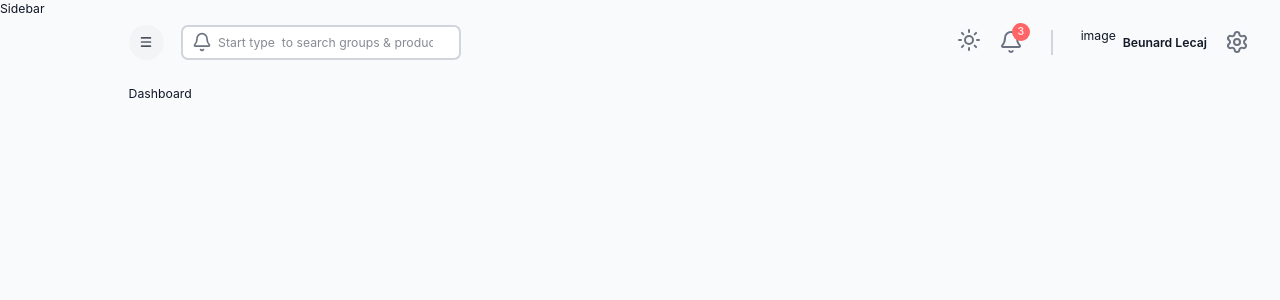
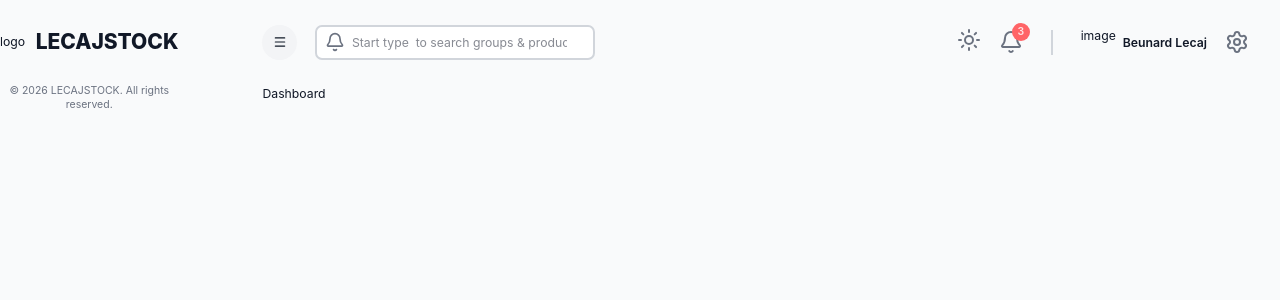
Before and after one commit to Blecaj1982/Inventory-Management, a Next.js app in the folder client/: page / in a window 1280 px wide. Shown: the top 300 px of the page. Built offline with nearby package versions, Linux system fonts and the light colour scheme.

Commit message:
sidebar setup empty

```diff
--- a/client/package.json
+++ b/client/package.json
@@ -13,12 +13,15 @@
     "@emotion/styled": "^11.14.1",
     "@mui/material": "^9.0.0",
     "@mui/x-data-grid": "^9.0.1",
+    "@reduxjs/toolkit": "^2.11.2",
     "axios": "^1.15.0",
+    "dotenv": "^17.4.1",
     "lucide-react": "^1.8.0",
     "next": "16.2.3",
     "numeral": "^2.0.6",
     "react": "19.2.4",
     "react-dom": "19.2.4",
+    "react-redux": "^9.2.0",
     "recharts": "^3.8.1",
     "uuid": "^13.0.0"
   },
--- /dev/null
+++ b/client/src/app/(components)/Sidebar/index.tsx
@@ -0,0 +1,34 @@
+"use client";
+import { Menu } from 'lucide-react'
+import React from 'react'
+
+const Sidebar = () => {
+  return (
+    <div>
+        {/* TOP LOGO */}
+        <div className="flex gap-3 justify-between md:justify-normal items-center pt-8">
+            <div>logo</div>
+            <h1 className="font-extrabold text-2xl">LECAJSTOCK</h1>
+
+            <button className="md:hidden px-3 py-3 bg-gray-100 rounded-full hover:bg-blue-100" onClick={() => {}}>
+                <Menu className="w-4 h-4" />
+            </button>
+        </div>
+
+
+
+        {/* LINKS */}
+        <div className="flex-grow mt-8">
+                {/* LINKS HERE*/}
+        </div>
+
+
+        {/* FOOTER */}
+        <div>
+            <p className="text-center text-xs text-gray-500">&copy; 2026 LECAJSTOCK. All rights reserved.</p>
+        </div>
+    </div>
+  )
+}
+
+export default Sidebar
--- a/client/src/app/dashboardWrapper.tsx
+++ b/client/src/app/dashboardWrapper.tsx
@@ -1,10 +1,11 @@
 import React from "react";
 import Navbar from "@/app/(components)/Navbar";
+import Sidebar from "@/app/(components)/Sidebar";
 
 const DashboardWrapper = ({ children } : {children: React.ReactNode}) => {
   return (
     <div className={'flex bg-gray-50 text-gray-900 w-full min-h-screen'}>
-      Sidebar
+      <Sidebar />
       <main className={'flex flex-col w-full h-full py-7 px-9 bg-gray-50 md:pl-24'}>
 
         <Navbar />
```
Also changed, not shown: 1 other file (tests, documents, lock files or other folders).
